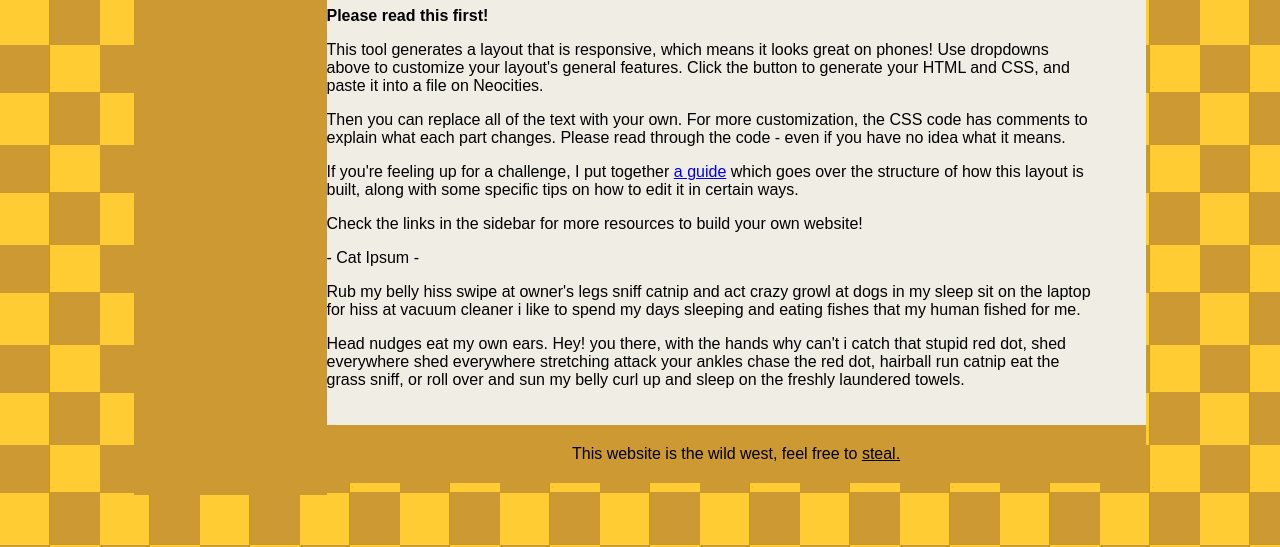
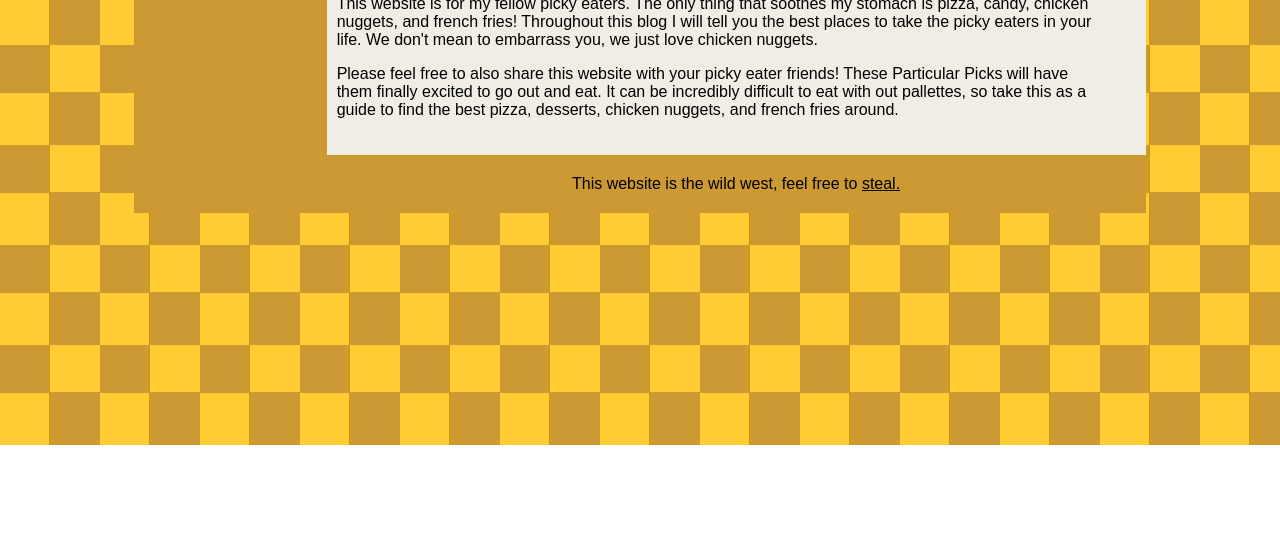
Before and after one commit to APBosma/PickyParticularsBlog, a plain HTML site: page index.html in a window 1280 px wide. Shown: the part 355-902 px from the top of the page. After the commit the page ends 800 px from the top, so only its background shows below. Drawn offline with Linux system fonts and the light colour scheme.

Commit message:
Index
Index done for now

```diff
--- a/girlboss.css
+++ b/girlboss.css
@@ -47,12 +47,12 @@ nav a:visited {
 }
 
 main {
-    padding: 2% 5%;
+    padding: 2% 5% 2% 20%;
 }
 
 aside {
     position: relative;
-    height: 75%;
+    height: auto;
 	float:left;
 	background-color:#CC9933;
 	padding-left:2%;
--- a/index.html
+++ b/index.html
@@ -19,20 +19,29 @@
             </nav>
             <aside id="leftSidebar"><h2>Updates</h2>
                 <p>Blogs coming soon...</p>
+                <br>
+                <br>
+                <br>
+                <br>
+                <br>
+                <br>
+                <br>
+                <br>
+                <br>
+                <br>
                 </ul></aside>
             <div id="flex">
                 <main>
-                    <h1>Welcome to my Layout Maker!</h1>
-                    <p><strong>Please read this first!</strong></p>
-                    <p>This tool generates a layout that is responsive, which means it looks great on phones! Use dropdowns above to customize your layout's general features. Click the button to generate your HTML and CSS, and paste it into a file on Neocities.</p>
-                    <p>Then you can replace all of the text with your own. For more customization, the CSS code has comments to explain what each part changes. Please read through the code - even if you have no idea what it means.</p>
-                    <p>If you're feeling up for a challenge, I put together <a href="/sadgrl/learn/understanding-tweaking-my-layout-maker/" target="_blank">a guide</a> which goes over the structure of how this layout is built, along with some specific tips on how to edit it in certain ways.</p>
-                    <p>Check the links in the sidebar for more resources to build your own website!</p>
-
-                    <p> - Cat Ipsum - </p>
-                    <p>Rub my belly hiss swipe at owner's legs sniff catnip and act crazy growl at dogs in my sleep sit on the laptop for hiss at vacuum cleaner i like to spend my days sleeping and eating fishes that my human fished for me.</p>
-
-                    <p>Head nudges eat my own ears. Hey! you there, with the hands why can't i catch that stupid red dot, shed everywhere shed everywhere stretching attack your ankles chase the red dot, hairball run catnip eat the grass sniff, or roll over and sun my belly curl up and sleep on the freshly laundered towels.</p>
+                    <h2>Welcome to my blog!</h1>
+                    <p>
+                    This website is for my fellow picky eaters. The only thing that soothes my stomach is pizza, candy, chicken nuggets,
+                    and french fries! Throughout this blog I will tell you the best places to take the picky eaters in your life. We don't
+                    mean to embarrass you, we just love chicken nuggets.
+                    </p>
+                    <p>Please feel free to also share this website with your picky eater friends! These Particular Picks will have them
+                        finally excited to go out and eat. It can be incredibly difficult to eat with out pallettes, so take this as a
+                        guide to find the best pizza, desserts, chicken nuggets, and french fries around.
+                    </p>
                 </main>
 
                 </div>
```
